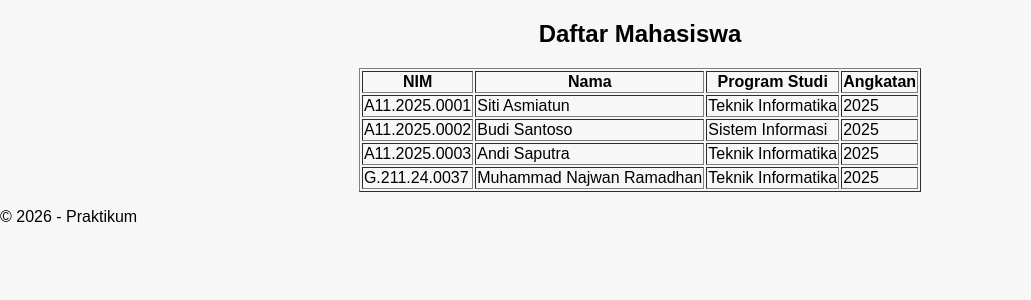
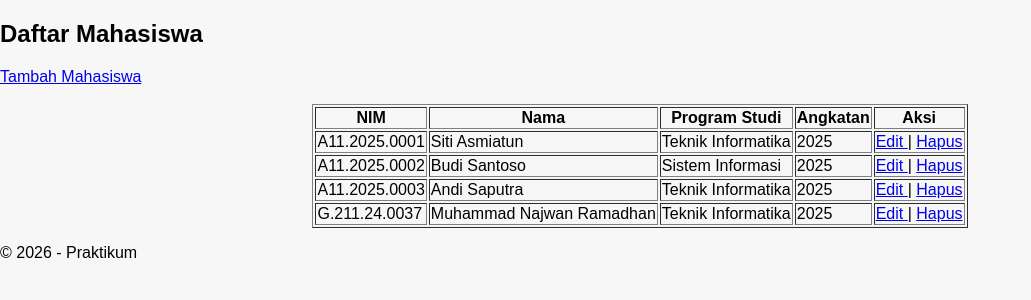
Before and after one commit to Enj333/rpl-project, a Django app: page /mahasiswa/daftar/ in a window 1280 px wide. Shown: the part 124-424 px from the top of the page, without its empty margins (0-1031 px from the left). Run offline with Django 5.2, Linux system fonts and the light colour scheme; a user stored in the database is signed in; data comes from the database, SQL or seed files in the repository; both versions use the stored data as it was after the commit.

Commit message:
tambah fitur CRUD mahasiswa

```diff
--- a/mahasiswa/templates/mahasiswa/daftar.html
+++ b/mahasiswa/templates/mahasiswa/daftar.html
@@ -3,7 +3,13 @@
 
 {% block content %}
 
-<h2 align="center">Daftar Mahasiswa</h2>
+<h2>Daftar Mahasiswa</h2>
+
+<a href="{% url 'tambah_mahasiswa' %}">
+    Tambah Mahasiswa
+</a>
+
+<br><br>
 
 <center>
 <table border="1">
@@ -12,6 +18,7 @@
         <th>Nama</th>
         <th>Program Studi</th>
         <th>Angkatan</th>
+        <th>Aksi</th>
     </tr>
 
     {% for mhs in mahasiswas %}
@@ -20,11 +27,23 @@
         <td>{{ mhs.nama }}</td>
         <td>{{ mhs.programstudi }}</td>
         <td>{{ mhs.angkatan }}</td>
+
+        <td>
+            <a href="{% url 'edit_mahasiswa' mhs.id %}">
+                Edit
+            </a>
+
+            |
+
+            <a href="{% url 'hapus_mahasiswa' mhs.id %}"
+               onclick="return confirm('Yakin ingin menghapus data ini?')">
+                Hapus
+            </a>
+        </td>
     </tr>
-
     {% empty %}
     <tr>
-    <td colspan="3">Belum ada data.</td>
+        <td colspan="5">Belum ada data.</td>
     </tr>
     {% endfor %}
 </table>
--- a/mahasiswa/urls.py
+++ b/mahasiswa/urls.py
@@ -4,5 +4,12 @@ from . import views
 
 urlpatterns = [
     path('', RedirectView.as_view(url='daftar/')),
+
     path('daftar/', views.daftar_mahasiswa, name='daftar_mahasiswa'),
+
+    path('tambah/', views.tambah_mahasiswa, name='tambah_mahasiswa'),
+
+    path('edit/<int:id>/', views.edit_mahasiswa, name='edit_mahasiswa'),
+
+    path('hapus/<int:id>/', views.hapus_mahasiswa, name='hapus_mahasiswa'),
 ]
--- a/mahasiswa/views.py
+++ b/mahasiswa/views.py
@@ -1,8 +1,7 @@
-from urllib import request
 from django.contrib.auth.decorators import login_required
-from django.http import HttpResponse
-from django.shortcuts import render
+from django.shortcuts import render, redirect, get_object_or_404
 from .models import Mahasiswa
+
 
 def index(request):
     context = {
@@ -11,7 +10,52 @@ def index(request):
     }
     return render(request, 'mahasiswa/index.html', context)
 
+
 @login_required(login_url='/accounts/login/')
 def daftar_mahasiswa(request):
     mahasiswas = Mahasiswa.objects.all()
-    return render(request, 'mahasiswa/daftar.html', {'mahasiswas': mahasiswas})
+
+    return render(request, 'mahasiswa/daftar.html', {
+        'mahasiswas': mahasiswas
+    })
+
+
+@login_required(login_url='/accounts/login/')
+def tambah_mahasiswa(request):
+    if request.method == 'POST':
+        Mahasiswa.objects.create(
+            nim=request.POST['nim'],
+            nama=request.POST['nama'],
+            programstudi=request.POST['programstudi'],
+            angkatan=request.POST['angkatan']
+        )
+
+        return redirect('daftar_mahasiswa')
+
+    return render(request, 'mahasiswa/form.html')
+
+
+@login_required(login_url='/accounts/login/')
+def edit_mahasiswa(request, id):
+    mahasiswa = get_object_or_404(Mahasiswa, id=id)
+
+    if request.method == 'POST':
+        mahasiswa.nim = request.POST['nim']
+        mahasiswa.nama = request.POST['nama']
+        mahasiswa.programstudi = request.POST['programstudi']
+        mahasiswa.angkatan = request.POST['angkatan']
+        mahasiswa.save()
+
+        return redirect('daftar_mahasiswa')
+
+    return render(request, 'mahasiswa/form.html', {
+        'mahasiswa': mahasiswa
+    })
+
+
+@login_required(login_url='/accounts/login/')
+def hapus_mahasiswa(request, id):
+    mahasiswa = get_object_or_404(Mahasiswa, id=id)
+    mahasiswa.delete()
+
+    return redirect('daftar_mahasiswa')
```
Also changed, not shown: mahasiswa/templates/mahasiswa/form.html (added, +54 -0 lines), db.sqlite3. Lines whose indentation alone changed are shown as unchanged.
